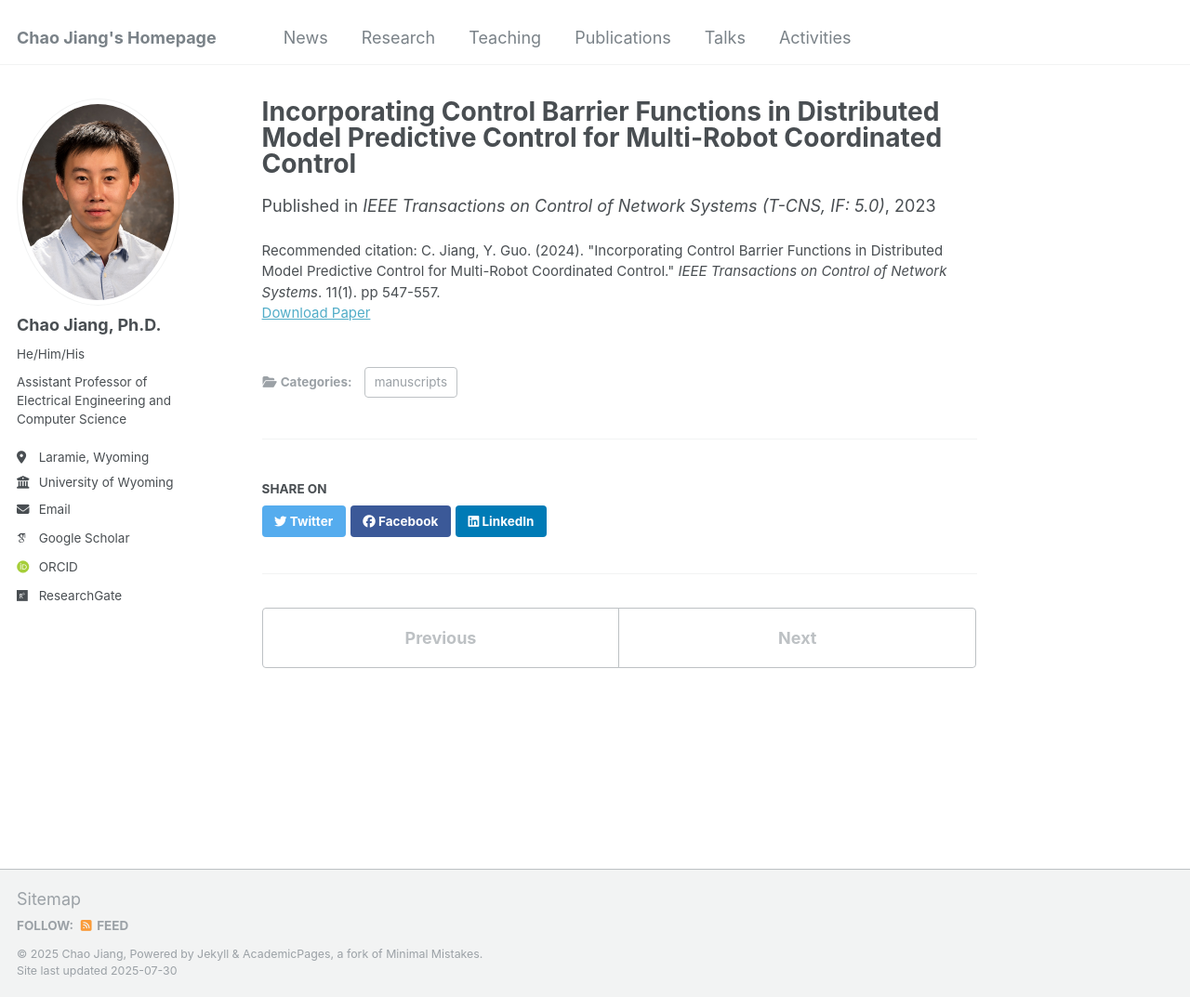
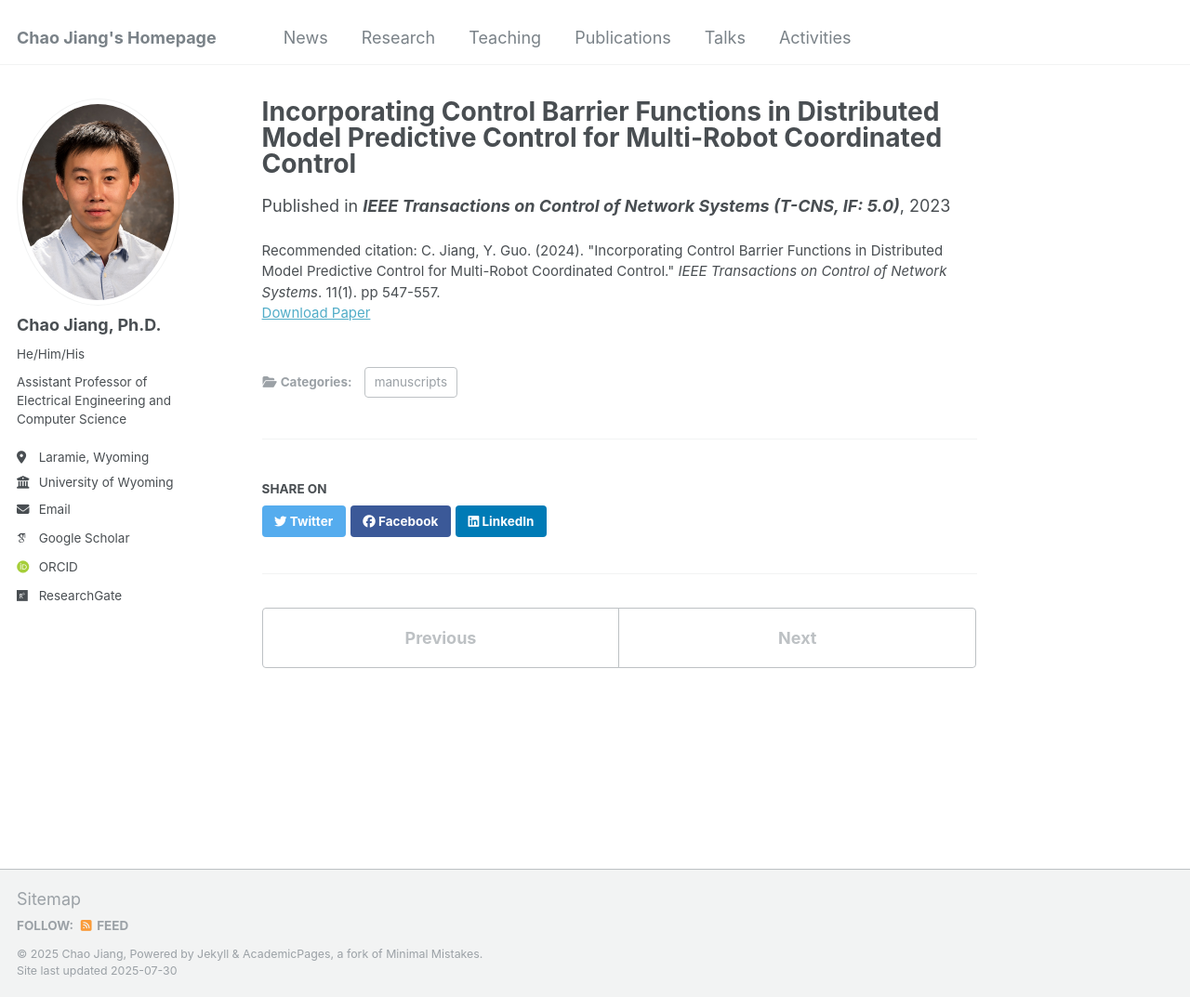
Before and after one commit to cjiang6/cjiang6.github.io, a Jekyll site: the page built from _publications/2023-06-28.md, in a window 1280 px wide and 1073 px high. Shown: the whole window at 93% size. Built offline with Jekyll 4.4.1, drawn with Linux system fonts in a browser that asks for light colours; some web fonts are replaced.

Commit message:
Update 2023-06-28.md

```diff
--- a/_publications/2023-06-28.md
+++ b/_publications/2023-06-28.md
@@ -5,7 +5,7 @@ category: manuscripts
 #permalink: /publication/2015-10-01-paper-title-number-3
 #excerpt: 'This paper is about the number 3. The number 4 is left for future work.'
 date: 2023-06-28
-venue: 'IEEE Transactions on Control of Network Systems (T-CNS, IF: 5.0)'
+venue: '<b>IEEE Transactions on Control of Network Systems (T-CNS, IF: 5.0)</b>'
 #slidesurl: 'http://academicpages.github.io/files/slides3.pdf'
 paperurl: 'https://ieeexplore.ieee.org/document/10167791'
 citation: 'C. Jiang, Y. Guo. (2024). &quot;Incorporating Control Barrier Functions in Distributed Model Predictive Control for Multi-Robot Coordinated Control.&quot; <i>IEEE Transactions on Control of Network Systems</i>. 11(1). pp 547-557.'
```
